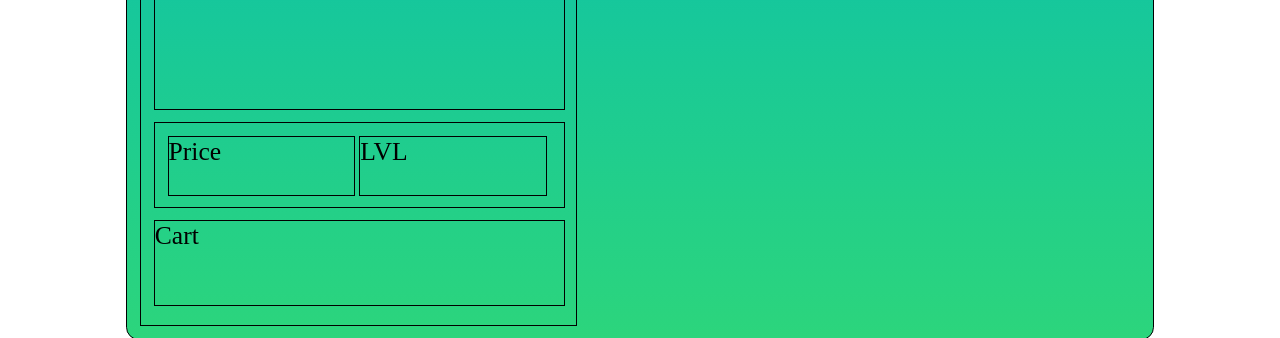
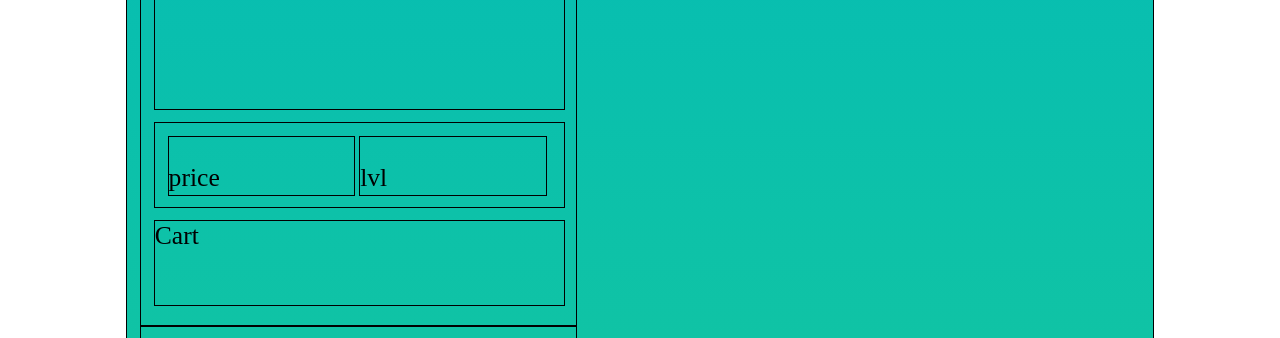
Before and after one commit to hypertrading/e-commerce, a PHP site: page / in a window 1280 px wide. Shown: the part 635-973 px from the top of the page. Run offline with PHP 8.4, Linux system fonts and the light colour scheme.

Commit message:
TIENS PREND CA !

```diff
--- a/index.php
+++ b/index.php
@@ -1,12 +1,28 @@
 <?php include ("header.php"); ?>
 <section class="body">
-	<div class="framestuhome">
-		<div id="framestuhomeimg">IMG</div>
-		<div class="framestuhomeinfoblock">
-			<div class="framestuhomeinfo">Price</div>
-			<div class="framestuhomeinfo">LVL</div>
+		<div class="framestuhome">
+			<div id="framestuhomeimg"><img src="https://cdn.intra.42.fr/userprofil/ale-naou.jpg"></img></div>
+			<div class="framestuhomeinfoblock">
+				<div class="framestuhomeinfo"><p>price</p></div>
+				<div class="framestuhomeinfo"><p>lvl</p></div>
+			</div>
+			<div id="framestuhomecart">Cart</div>
 		</div>
-		<div id="framestuhomecart">Cart</div>
-	</div>
+		<div class="framestuhome">
+			<div id="framestuhomeimg"><img src="https://cdn.intra.42.fr/userprofil/ale-naou.jpg"></img></div>
+			<div class="framestuhomeinfoblock">
+				<div class="framestuhomeinfo"><p>price</p></div>
+				<div class="framestuhomeinfo"><p>lvl</p></div>
+			</div>
+			<div id="framestuhomecart">Cart</div>
+		</div>
+		<div class="framestuhome">
+			<div id="framestuhomeimg"><img src="https://cdn.intra.42.fr/userprofil/ale-naou.jpg"></img></div>
+			<div class="framestuhomeinfoblock">
+				<div class="framestuhomeinfo"><p>price</p></div>
+				<div class="framestuhomeinfo"><p>lvl</p></div>
+			</div>
+			<div id="framestuhomecart">Cart</div>
+		</div>
 </section>
 </body>
```
